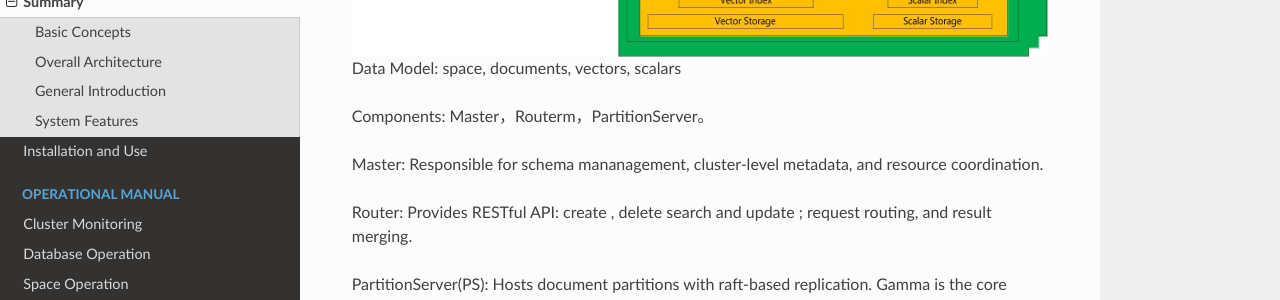
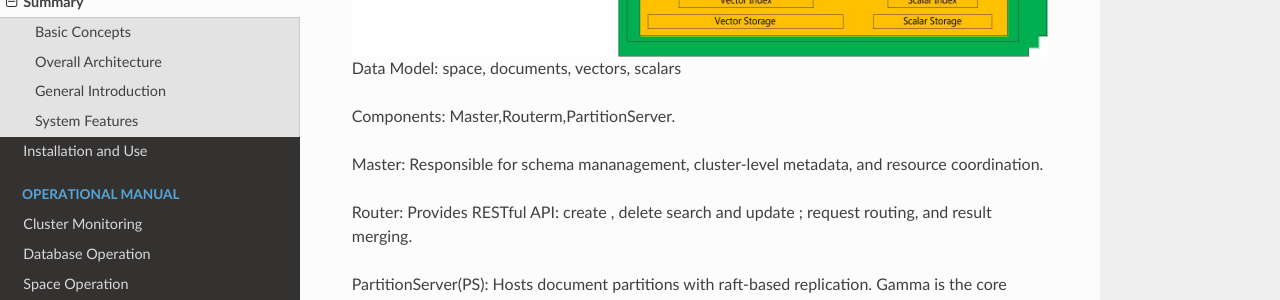
Before and after one commit to vearch/en_docs, a Sphinx documentation site: the page built from docs/source/overview.rst, in a window 1280 px wide and 900 px high, scrolled down 1447 px. Shown: the part 151-451 px from the top of the window. Built offline with Sphinx 7.4.7 and the Read the Docs theme 2.0.0, drawn with Linux system fonts in a browser that asks for light colours; pages that are not in the unit, such as notebooks, are missing from menus.

```diff
--- a/docs/source/overview.rst
+++ b/docs/source/overview.rst
@@ -37,7 +37,7 @@ Overall Architecture
 
 Data Model: space, documents, vectors, scalars
 
-Components: Master，Routerm，PartitionServer。
+Components: Master,Routerm,PartitionServer.
 
 Master: Responsible for schema mananagement, cluster-level metadata, and resource coordination.
 
--- a/docs/source/quick-start-guide.rst
+++ b/docs/source/quick-start-guide.rst
@@ -12,7 +12,7 @@ Environmental dependence
 3. gcc >= 5 required.(recommend gcc >= 9 if want to use scann)
 4. cmake >= 3.17 required.
 5. OpenBLAS.
-6. tbb，In CentOS it can be installed by yum. Such as: yum install tbb-devel.x86_64.
+6. tbb, in CentOS it can be installed by yum. Such as: yum install tbb-devel.x86_64.
 7. RocksDB == 6.2.2 (optional). You don't need to install it manually, the script installs it automatically. But you need to manually install the dependencies of rocksdb. Please refer to the installation method: https://github.com/facebook/rocksdb/blob/master/INSTALL.md
 8. CUDA >= 9.0, if you want GPU support.
 
--- a/docs/source/use_op/op_doc.rst
+++ b/docs/source/use_op/op_doc.rst
@@ -396,7 +396,7 @@ Refer to the description of filter json in the query interface section.
 
 - limit: Specifies the maximum number of results to return. use the limit value specified in the URL first.
 
-- load_balance: leader, random, no_leader, least_connection, default random。
+- load_balance: leader, random, not_leader, least_connection, default random.
 
 Search based on vector
 Supports single or multiple queries. Multiple queries can splice the features of multiple queries into a feature array (such as defining 128-dimensional features and querying 10 in batches.
```
